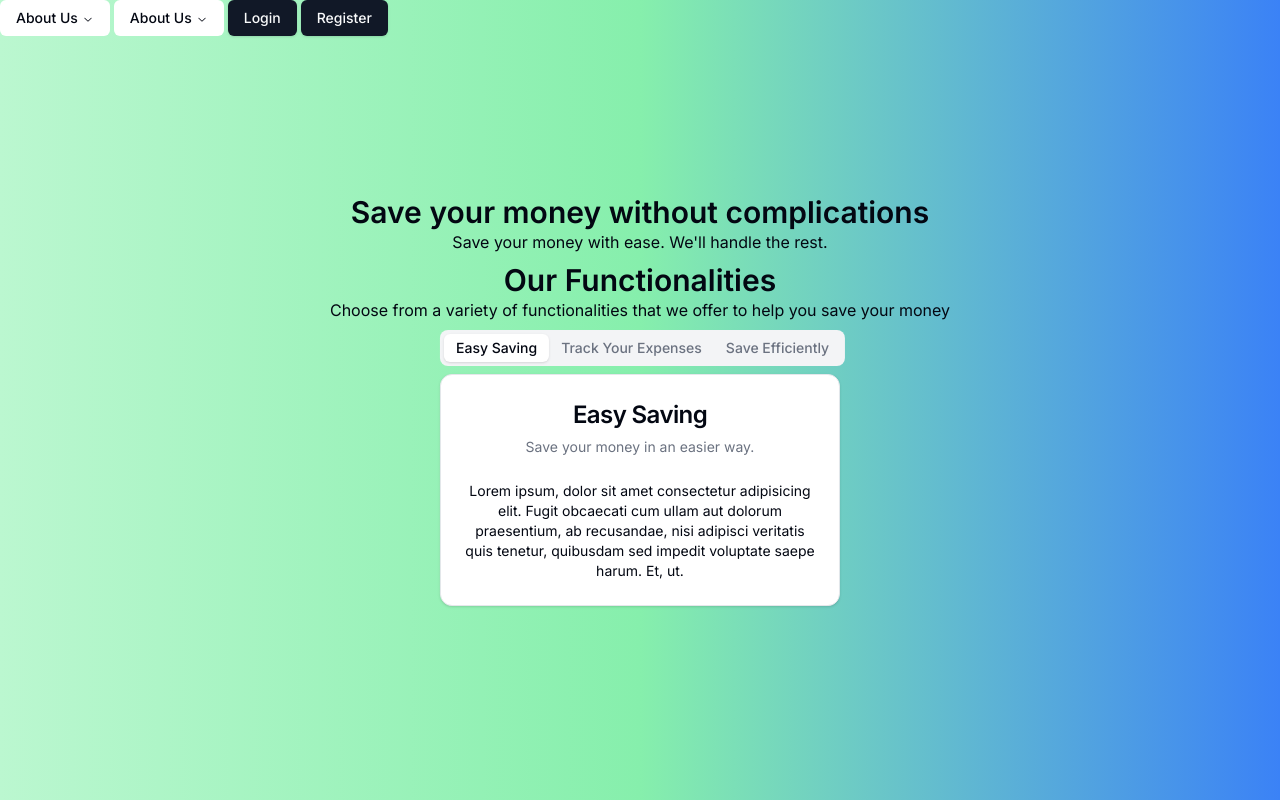
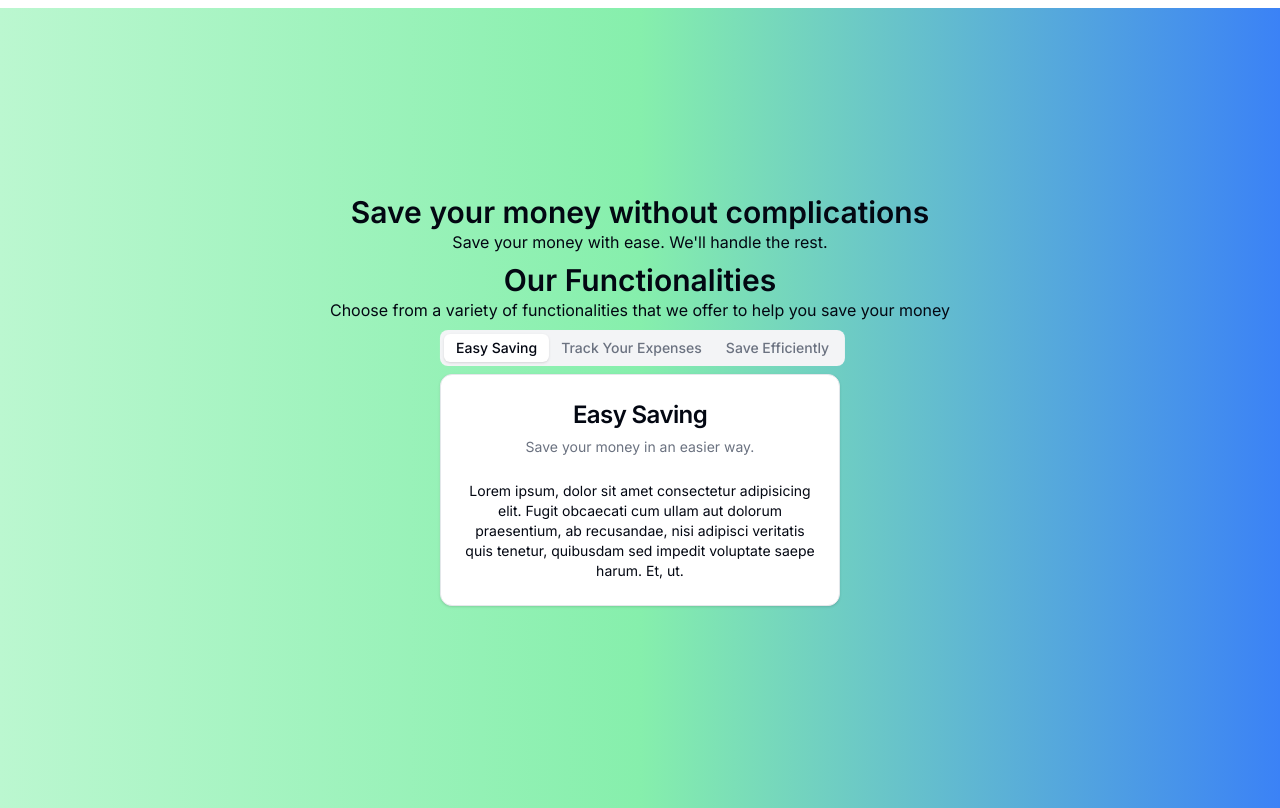
Before and after one commit to spicychillisus/budget-app, a Next.js app: page / in a window 1280 px wide. Built offline with nearby package versions, Linux system fonts and the light colour scheme.

Commit message:
feat: Add Navbar component to login page

```diff
--- a/src/app/login/page.tsx
+++ b/src/app/login/page.tsx
@@ -10,10 +10,12 @@ import {
   } from "@/components/ui/card"
 import { Input } from "@/components/ui/input"
 import { Label } from "@/components/ui/label"
+import Navbar from "../reusable/Navbar"
 
 const Login = () => {
     return (
         <div className="bg-gradient-to-r from-green-200 via-green-300 to-blue-500 w-screen min-h-screen">
+            <Navbar />
             <div className="flex justify-center absolute top-1/2 left-1/2 -translate-x-1/2 -translate-y-1/2">
                 <Card className="w-[500px]">
                     <CardHeader>
--- a/src/app/page.tsx
+++ b/src/app/page.tsx
@@ -1,6 +1,6 @@
 "use client"
 import { Tabs, TabsContent, TabsList, TabsTrigger } from "@/components/ui/tabs"
-import Navbar from "./reusable/Navbar"
+import Navbar from "../components/app/Navbar"
 import EasySaving from "./landing-page-components/EasySaving"
 import SaveEfficiently from "./landing-page-components/SaveEfficiently"
 import TrackYourExpenses from "./landing-page-components/TrackYourExpenses"
@@ -31,10 +31,10 @@ export default function Home() {
                             <EasySaving />
                           </TabsContent>
                           <TabsContent value="track-your-expenses">
-
+                            <TrackYourExpenses></TrackYourExpenses>
                           </TabsContent>
                           <TabsContent value="save-efficiently">
-
+                            <SaveEfficiently />
                           </TabsContent>
                         </Tabs>
                   </div>
--- a/src/app/reusable/Navbar.tsx
+++ /dev/null
@@ -1,47 +0,0 @@
-"use client"
-import { Button } from "@/components/ui/button";
-// TODO: to be filled when the base code from page.tsx is ready
-import {
-    NavigationMenu,
-    NavigationMenuContent,
-    NavigationMenuIndicator,
-    NavigationMenuItem,
-    NavigationMenuLink,
-    NavigationMenuList,
-    NavigationMenuTrigger,
-    NavigationMenuViewport,
-} from "@/components/ui/navigation-menu"
-import Link from "next/link";
-
-
-
-
-const Navbar = () => {
-    return (
-        <nav>
-            <NavigationMenu>
-              <NavigationMenuList>
-                <NavigationMenuItem>
-                  <NavigationMenuTrigger>About Us</NavigationMenuTrigger>
-                </NavigationMenuItem>
-                <NavigationMenuItem>
-                  <NavigationMenuTrigger>About Us</NavigationMenuTrigger>
-                </NavigationMenuItem>
-                <Button>
-                    <Link href={"/login"}>
-                        Login
-                    </Link>
-                </Button>
-                <Button>
-                    <Link href={"/register"}>
-                        Register
-                    </Link>
-                </Button>
-              </NavigationMenuList>
-
-            </NavigationMenu>
-          </nav>
-    )
-}
-
-export default Navbar;
--- a/src/app/reusable/Notification.tsx
+++ /dev/null
@@ -1,23 +0,0 @@
-
-import { Alert, AlertDescription, AlertTitle } from "@/components/ui/alert"
-import { RocketIcon } from "@radix-ui/react-icons"
-
-type PopupProps = {
-    headerText: string;
-    description?: string;
-    confirmText: string;
-    buttonText: string;
-    buttonColor: string;
-    buttonTextColor: string;
-    barColor: string;
-}
-
-const PopupNotification = ({headerText, confirmText, buttonText, buttonTextColor, barColor}: PopupProps) => {
-    return (
-        <div>
-            <Alert>
-
-            </Alert>
-        </div>
-    )
-}
--- /dev/null
+++ b/src/app/user/expenses/page.tsx
@@ -0,0 +1,6 @@
+
+const UserExpenses = () => {
+
+}
+
+export default UserExpenses;
--- /dev/null
+++ b/src/components/app/Navbar.tsx
@@ -0,0 +1,11 @@
+"use client"
+
+export default function Navbar() {
+    return (
+        <nav className="bg-gray-700">
+            <div className="mt-2">
+
+            </div>
+        </nav>
+    )
+}
--- a/src/entities/notification.ts
+++ b/src/entities/notification.ts
@@ -28,4 +28,6 @@ export default class Notification {
     }
 
 
+
+
 }
```
Also changed, not shown: src/app/reusable/ConfirmMessage.tsx (deleted, +0 -8 lines), src/app/admin/page.tsx (added), src/app/api/controllers/feedbackController.ts (added).
